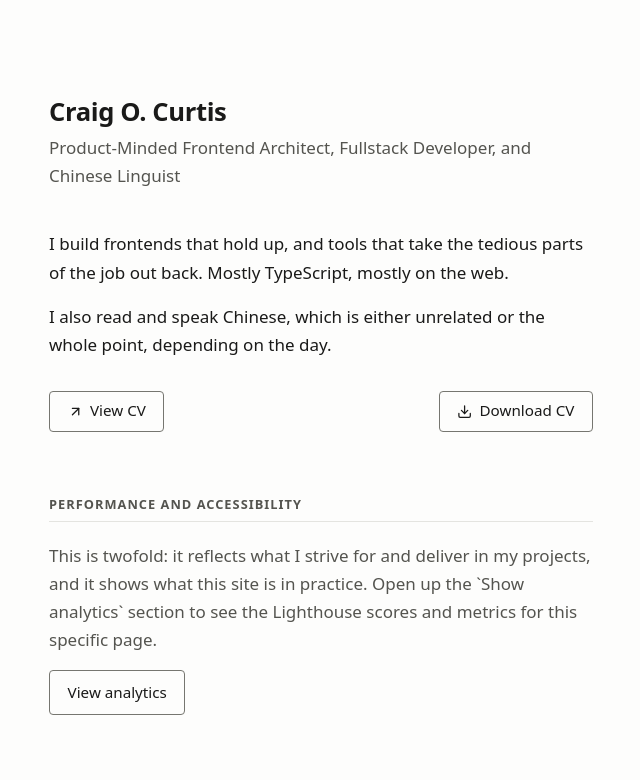
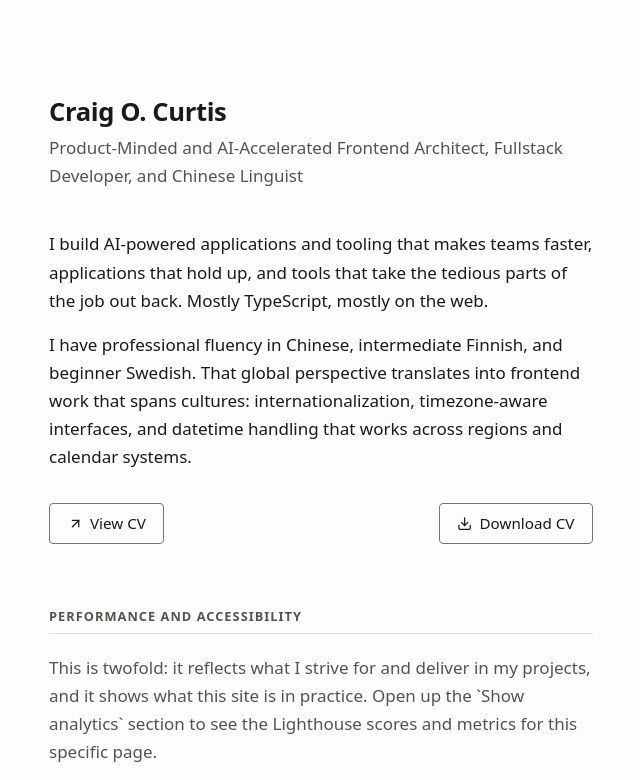
Before and after one commit to craig-o-curtis/craig-o-curtis.github.io, a Next.js app: page / in a window 1280 px wide. Shown: the top 780 px of the page, without its empty margins (319-959 px from the left). Built offline with nearby package versions, Linux system fonts and the light colour scheme.

Commit message:
Refining tagline and description

```diff
--- a/app/content.ts
+++ b/app/content.ts
@@ -4,8 +4,8 @@ export const CV_PATH = "/assets/senior-software-engineer-cv.pdf";
 export const CV_FILE_INFO = "PDF, 2 pages";
 
 export const intro = [
-  "I build frontends that hold up, and tools that take the tedious parts of the job out back. Mostly TypeScript, mostly on the web.",
-  "I also read and speak Chinese, which is either unrelated or the whole point, depending on the day.",
+  "I build AI-powered applications and tooling that makes teams faster, applications that hold up, and tools that take the tedious parts of the job out back. Mostly TypeScript, mostly on the web.",
+  "I have professional fluency in Chinese, intermediate Finnish, and beginner Swedish. That global perspective translates into frontend work that spans cultures: internationalization, timezone-aware interfaces, and datetime handling that works across regions and calendar systems.",
 ];
 
 export const projects: ProjectCardProps[] = [
--- a/app/identity.ts
+++ b/app/identity.ts
@@ -3,4 +3,4 @@
 export const NAME = "Craig O. Curtis";
 
 export const TITLE =
-  "Product-Minded Frontend Architect, Fullstack Developer, and Chinese Linguist";
+  "Product-Minded and AI-Accelerated Frontend Architect, Fullstack Developer, and Chinese Linguist";
```
